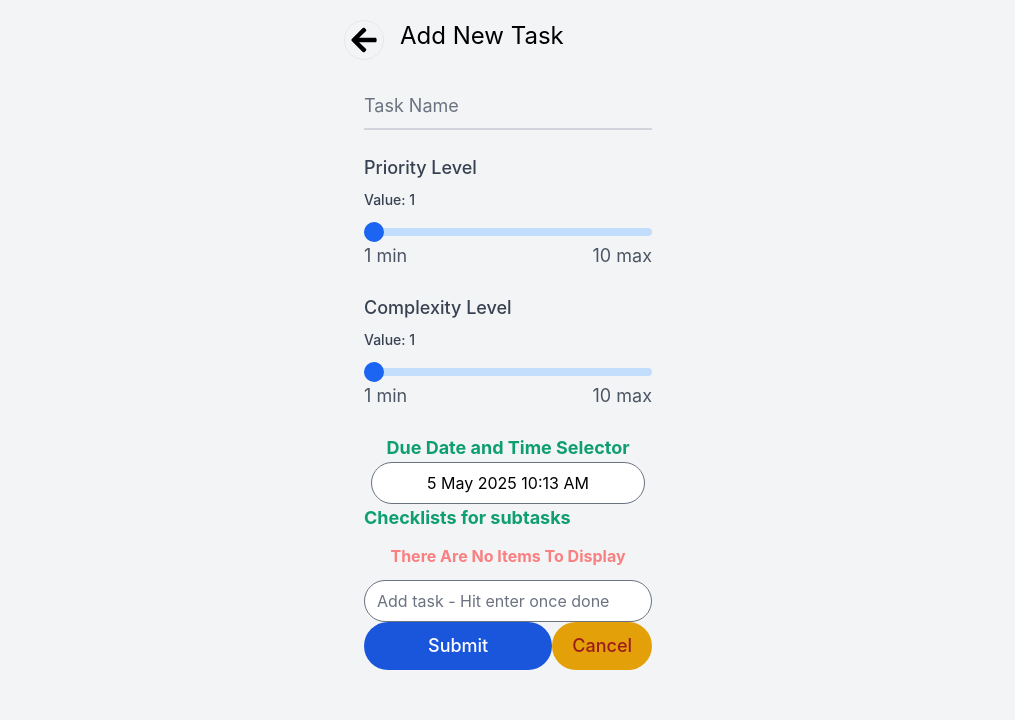
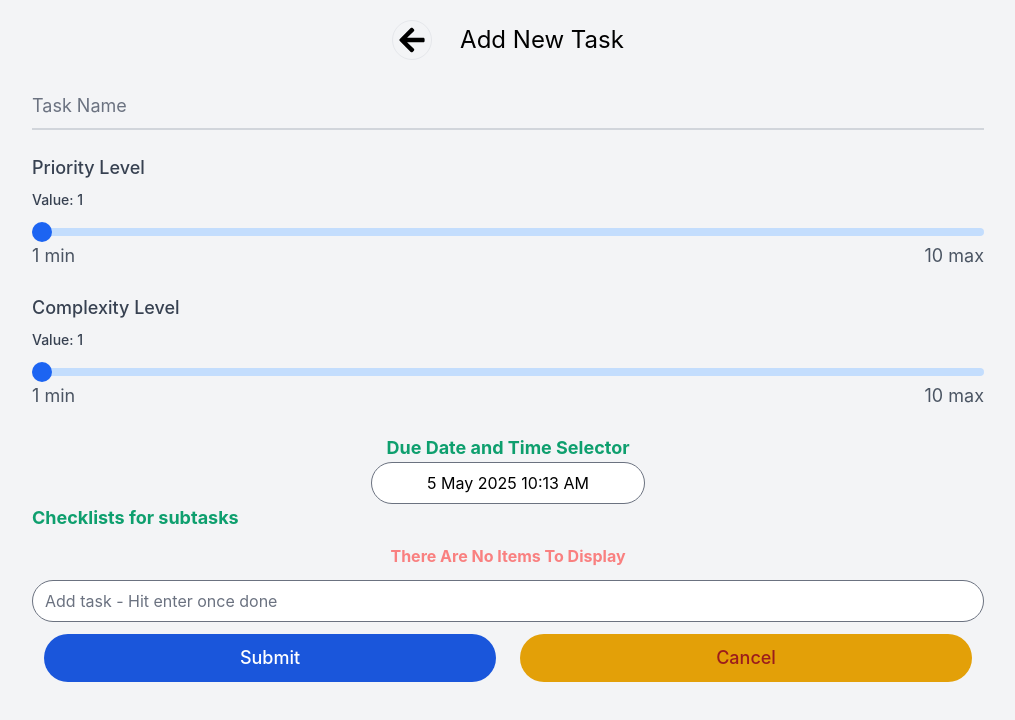
Before and after one commit to douglas86/Todo-App-React, a React (Vite) app: page /new-task in a window 1280 px wide. Shown: the top 720 px of the page, without its empty margins (132-1147 px from the left). Built offline with nearby package versions, Linux system fonts and the light colour scheme.

Commit message:
fix: styling of new task page

```diff
--- a/src/components/molecule/FormButton.tsx
+++ b/src/components/molecule/FormButton.tsx
@@ -2,9 +2,9 @@ import { cancelButton, submitButton } from "../atoms/buttons.tsx";
 
 const FormButton = () => {
   return (
-    <div className={`flex justify-between items-center mx-5`}>
-      {submitButton()}
-      {cancelButton("/")}
+    <div className={`flex justify-between items-center`}>
+      <div className="w-[50%] p-3">{submitButton()}</div>
+      <div className="w-[50%] p-3">{cancelButton("/")}</div>
     </div>
   );
 };
--- a/src/components/organism/Form.tsx
+++ b/src/components/organism/Form.tsx
@@ -57,7 +57,10 @@ const Form = () => {
   // fhfgh
 
   return (
-    <form className="w-full m-3 p-5" onSubmit={handleSubmit(onSubmit)}>
+    <form
+      className="w-[80%] m-auto p-5 justify-center"
+      onSubmit={handleSubmit(onSubmit)}
+    >
       {/*Task Name input with the label*/}
       <FormInputWithLevels
         nameAttribute={`taskName`}
--- a/src/components/organism/PageHeader.tsx
+++ b/src/components/organism/PageHeader.tsx
@@ -10,8 +10,10 @@ const PageHeader = ({ title }: { title: string }) => {
   };
 
   return (
-    <div className="flex">
-      <a href="/">{roundButton(10, leftArrowIcon(), () => handleClick)}</a>
+    <div className="flex justify-center items-center mx-5">
+      <a href="/" className="mr-3">
+        {roundButton(10, leftArrowIcon(), () => handleClick)}
+      </a>
       {pageTitle(title)}
     </div>
   );
--- a/src/components/templates/Layout.tsx
+++ b/src/components/templates/Layout.tsx
@@ -3,7 +3,7 @@ import { ContainerTypes } from "../../utils/types.tsx";
 
 const Layout: React.FC<ContainerTypes> = ({ children }) => {
   return (
-    <div className="flex w-screen min-h-screen bg-gray-100 justify-center p-5">
+    <div className="w-screen min-h-screen bg-gray-100 justify-center p-5">
       <div>{children}</div>
     </div>
   );
```
